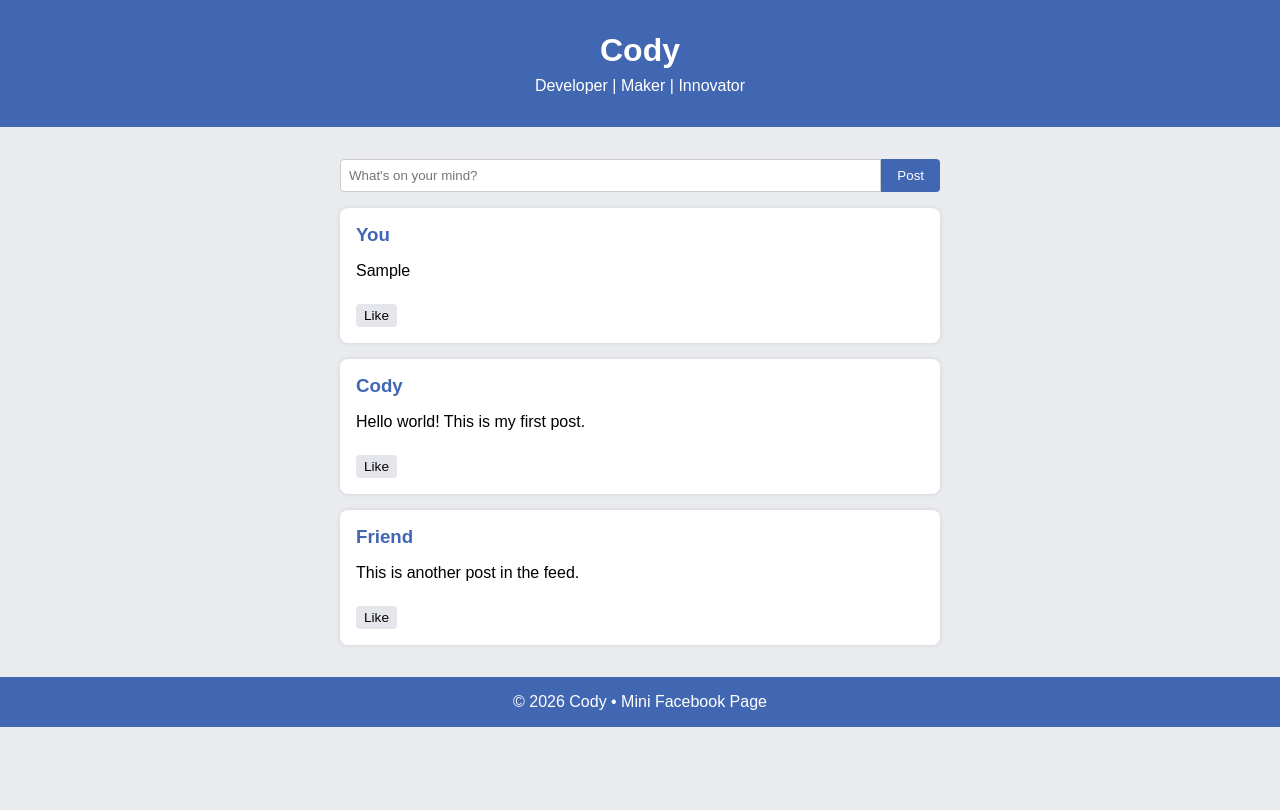
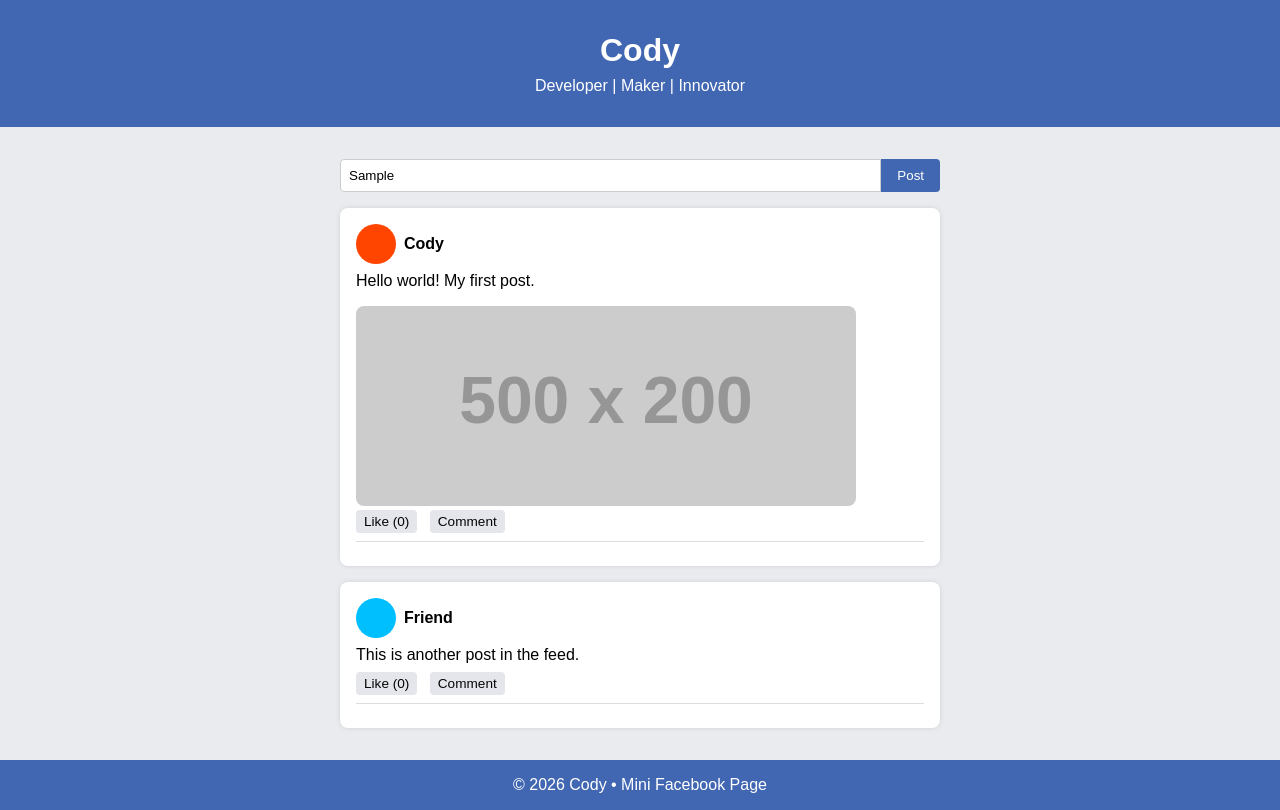
Before and after one commit to elonmuskunions-glitch/codybtc-website-, a plain HTML site: page index.html in a window 1280 px wide. Both pictures are taken after typing "Sample" into the empty fields and a click on the button "Post". Drawn offline with Linux system fonts and the light colour scheme; placeholder pictures from the web are drawn by us.

Commit message:
Refine title and layout for posts and comments
Updated the page title and improved the layout of posts and comments. Enhanced styling for better user experience.

```diff
--- a/index.html
+++ b/index.html
@@ -2,9 +2,8 @@
 <html lang="en">
 <head>
 <meta charset="UTF-8">
-<title>Mini Facebook Page</title>
+<title>Ultimate Mini Facebook</title>
 <style>
-  /* General Styles */
   body {
     font-family: Arial, sans-serif;
     background: #e9ebee;
@@ -19,26 +18,19 @@
     padding: 2rem;
   }
 
-  header h1 {
-    margin: 0;
-    font-size: 2rem;
-  }
-
-  header p {
-    margin: 0.5rem 0 0;
-  }
+  header h1 { margin: 0; font-size: 2rem; }
+  header p { margin: 0.5rem 0 0; }
 
   main {
     max-width: 600px;
     margin: 2rem auto;
   }
 
-  /* New Post Form */
+  /* New Post */
   #new-post {
     display: flex;
     margin-bottom: 1rem;
   }
-
   #new-post input {
     flex: 1;
     padding: 0.5rem;
@@ -46,7 +38,6 @@
     border: 1px solid #ccc;
     outline: none;
   }
-
   #new-post button {
     padding: 0.5rem 1rem;
     border: none;
@@ -56,12 +47,9 @@
     cursor: pointer;
     transition: background 0.3s;
   }
+  #new-post button:hover { background: #365899; }
 
-  #new-post button:hover {
-    background: #365899;
-  }
-
-  /* Feed */
+  /* Posts */
   .post {
     background: white;
     padding: 1rem;
@@ -70,16 +58,33 @@
     box-shadow: 0 0 5px rgba(0,0,0,0.1);
     transition: transform 0.2s;
   }
+  .post:hover { transform: scale(1.01); }
 
-  .post:hover {
-    transform: scale(1.01);
+  .post-header {
+    display: flex;
+    align-items: center;
+    margin-bottom: 0.5rem;
+  }
+  .avatar {
+    width: 40px;
+    height: 40px;
+    border-radius: 50%;
+    margin-right: 0.5rem;
+  }
+  .avatar.cody { background: #ff4500; }
+  .avatar.friend { background: #00bfff; }
+  .avatar.you { background: #32cd32; }
+
+  .post h3 { margin: 0; font-size: 1rem; }
+  .post p { margin: 0.5rem 0; }
+
+  .post img {
+    max-width: 100%;
+    border-radius: 8px;
+    margin-top: 0.5rem;
   }
 
-  .post h3 {
-    margin: 0 0 0.5rem 0;
-    color: #4267B2;
-  }
-
+  /* Buttons */
   .post button {
     padding: 0.25rem 0.5rem;
     font-size: 0.85rem;
@@ -88,11 +93,32 @@
     cursor: pointer;
     background: #e4e6eb;
     color: #050505;
+    margin-right: 0.5rem;
+  }
+  .post button:hover { background: #d8dadf; }
+
+  /* Comments */
+  .comments {
     margin-top: 0.5rem;
+    border-top: 1px solid #ddd;
+    padding-top: 0.5rem;
   }
-
-  .post button:hover {
-    background: #d8dadf;
+  .comments p { margin: 0.25rem 0; font-size: 0.85rem; }
+  .comments input {
+    width: calc(100% - 60px);
+    padding: 0.25rem;
+    margin-right: 0.25rem;
+    border-radius: 4px;
+    border: 1px solid #ccc;
+  }
+  .comments button {
+    padding: 0.25rem 0.5rem;
+    font-size: 0.75rem;
+    background: #4267B2;
+    color: white;
+    border-radius: 4px;
+    border: none;
+    cursor: pointer;
   }
 
   footer {
@@ -121,14 +147,26 @@
   <!-- Feed -->
   <section id="feed">
     <div class="post">
-      <h3>Cody</h3>
-      <p>Hello world! This is my first post.</p>
-      <button onclick="likePost(this)">Like</button>
+      <div class="post-header">
+        <div class="avatar cody"></div>
+        <h3>Cody</h3>
+      </div>
+      <p>Hello world! My first post.</p>
+      <img src="https://via.placeholder.com/500x200?text=My+Project" alt="Post Image">
+      <button onclick="likePost(this)">Like (<span class="count">0</span>)</button>
+      <button onclick="toggleCommentInput(this)">Comment</button>
+      <div class="comments"></div>
     </div>
+
     <div class="post">
-      <h3>Friend</h3>
+      <div class="post-header">
+        <div class="avatar friend"></div>
+        <h3>Friend</h3>
+      </div>
       <p>This is another post in the feed.</p>
-      <button onclick="likePost(this)">Like</button>
+      <button onclick="likePost(this)">Like (<span class="count">0</span>)</button>
+      <button onclick="toggleCommentInput(this)">Comment</button>
+      <div class="comments"></div>
     </div>
   </section>
 </main>
@@ -138,39 +176,69 @@
 </footer>
 
 <script>
-  // Add new post to feed
+  // Add new post
   function addPost() {
     const text = document.getElementById('postText').value.trim();
-    if(text === "") {
-      alert("Please write something before posting!");
-      return;
-    }
+    if(!text){ alert("Write something!"); return; }
 
     const feed = document.getElementById('feed');
     const newDiv = document.createElement('div');
     newDiv.className = "post";
     newDiv.innerHTML = `
-      <h3>You</h3>
+      <div class="post-header">
+        <div class="avatar you"></div>
+        <h3>You</h3>
+      </div>
       <p>${text}</p>
-      <button onclick="likePost(this)">Like</button>
+      <button onclick="likePost(this)">Like (<span class="count">0</span>)</button>
+      <button onclick="toggleCommentInput(this)">Comment</button>
+      <div class="comments"></div>
     `;
     feed.prepend(newDiv);
-    document.getElementById('postText').value = "";
+    document.getElementById('postText').value =
+
+  // Like button
+  function likePost(btn) {
+    const span = btn.querySelector(".count");
+    let count = parseInt(span.innerText);
+    if(btn.dataset.liked === "true") {
+      count--; btn.dataset.liked = "false";
+      btn.style.background = "#e4e6eb"; btn.style.color = "#050505";
+    } else {
+      count++; btn.dataset.liked = "true";
+      btn.style.background = "#4267B2"; btn.style.color = "white";
+    }
+    span.innerText = count;
   }
 
-  // Like button functionality
-  function likePost(btn) {
-    if(btn.innerText === "Like") {
-      btn.innerText = "Liked!";
-      btn.style.background = "#4267B2";
-      btn.style.color = "white";
-    } else {
-      btn.innerText = "Like";
-      btn.style.background = "#e4e6eb";
-      btn.style.color = "#050505";
-    }
+  // Comment input
+  function toggleCommentInput(btn) {
+    const post = btn.parentElement;
+    const commentsDiv = post.querySelector(".comments");
+
+    if(post.querySelector(".comment-input")) return; // prevent multiple inputs
+
+    const div = document.createElement("div");
+    div.className = "comment-input";
+    div.innerHTML = `
+      <input type="text" placeholder="Write a comment..." />
+      <button onclick="addComment(this)">Post</button>
+    `;
+    commentsDiv.appendChild(div);
+  }
+
+  // Add comment
+  function addComment(btn) {
+    const input = btn.previousElementSibling;
+    const text = input.value.trim();
+    if(!text) return;
+    const commentP = document.createElement("p");
+    commentP.innerText = `You: ${text}`;
+    const commentsDiv = btn.parentElement.parentElement;
+    commentsDiv.insertBefore(commentP, btn.parentElement);
+    btn.parentElement.remove(); // remove input after posting
   }
 </script>
 
 </body>
-        </html>
+</html>
```
